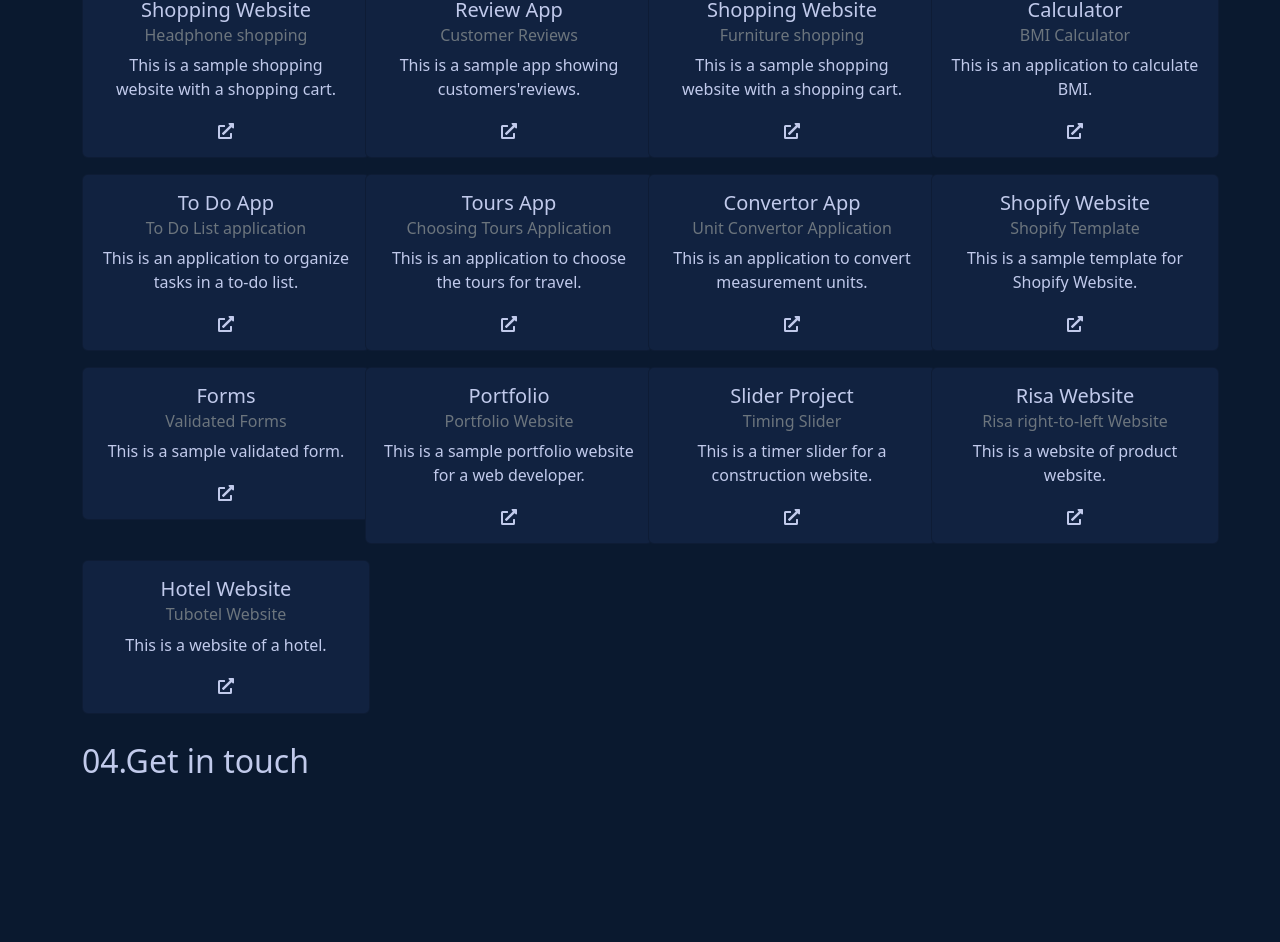
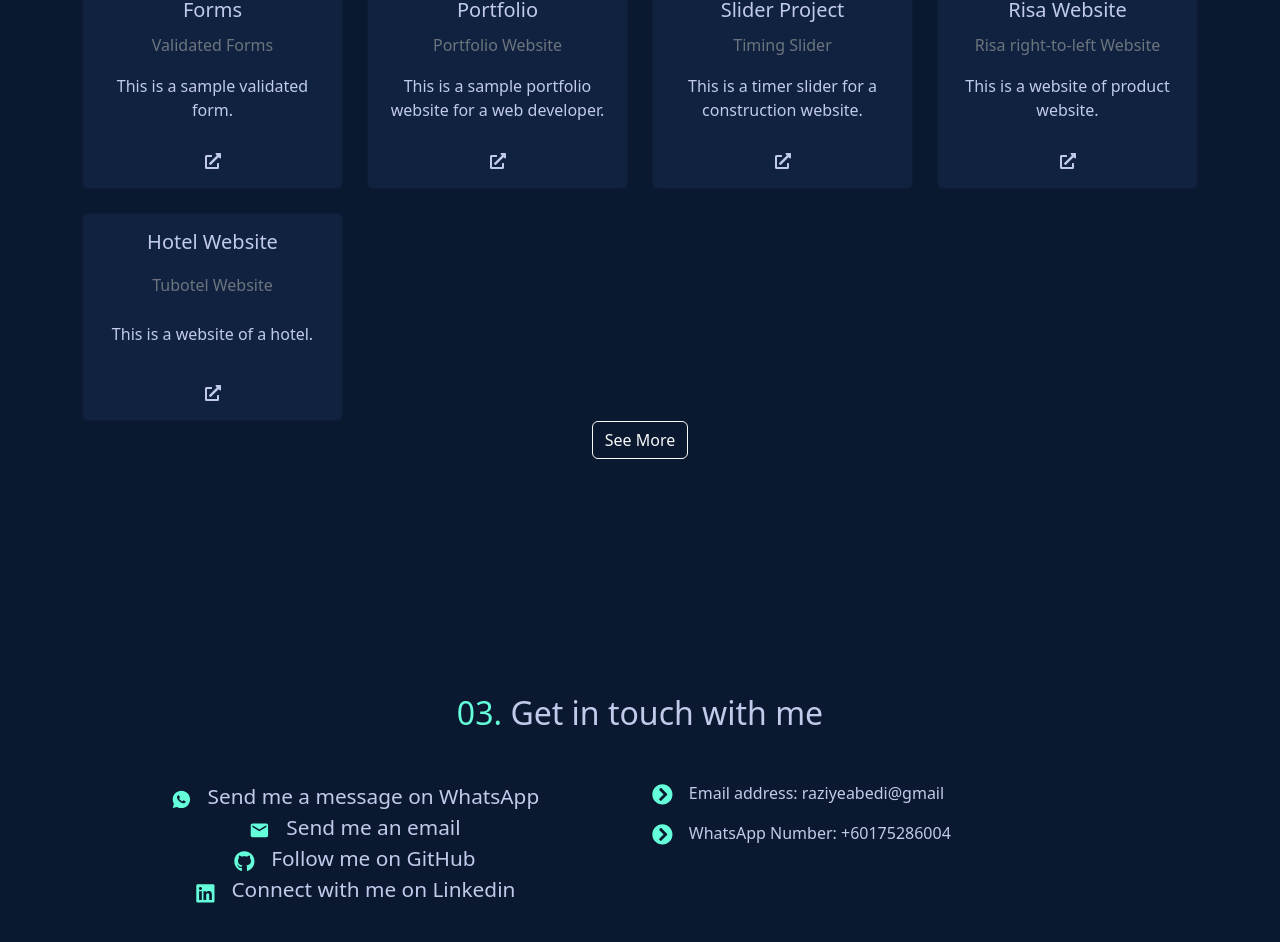
Before and after one commit to Razieh-Abedi/my-portfolio-app, a React (Create React App) app: page / in a window 1280 px wide. Shown: the part 1270-2212 px from the top of the page. Before the commit the page ends 2099 px from the top, so only its background shows below. Built offline with nearby package versions, Linux system fonts and the light colour scheme.

Commit message:
created the contact section

```diff
--- a/package.json
+++ b/package.json
@@ -11,6 +11,7 @@
     "react-dom": "^18.2.0",
     "react-icons": "^4.4.0",
     "react-scripts": "5.0.1",
+    "react-whatsapp": "^0.3.0",
     "web-vitals": "^2.1.4"
   },
   "scripts": {
--- a/src/App.css
+++ b/src/App.css
@@ -15,10 +15,10 @@ code {
 }
 
 /* Custome Css */
-.headerBtn {
+.webBtn {
   background-color: #112240;
 }
-.headerBtn:hover {
+.webBtn:hover {
   background-color: #64ffda !important;
 }
 .headerTopic:hover {
@@ -46,12 +46,9 @@ h2 {
   height: 25rem;
   width: 35rem;
 }
-/* .colProject {
-  height: 40rem;
-} */
+
 .project {
-  width: 18rem;
-  height: 25rem;
+  height: 13rem !important;
   height: 100%;
   transition: transform 0.5s;
   background-color: #112240 !important;
@@ -71,3 +68,14 @@ h2 {
   color: #64ffda;
   transform: scale(1.3);
 }
+.contactIcon {
+  font-size: 1.3rem;
+  color: #64ffda;
+}
+.contactLink {
+  color: #c1caeb;
+  font-size: 1.3rem;
+}
+.contactLink:hover {
+  color: #64ffda;
+}
--- a/src/components/About.jsx
+++ b/src/components/About.jsx
@@ -10,7 +10,7 @@ function About() {
       </h2>
       <div className="container">
         <div className="row align-items-center justify-content-between">
-          <div className="col col-8 about-col">
+          <div className="col col-12 col-md-8 about-col">
             <h6>Hi, my name is</h6>
             <h1 className="ps-5 display-1">Razieh Abedi</h1>
             <h2 className="pt-3">I'm a web developer.</h2>
@@ -20,7 +20,7 @@ function About() {
               on building accessible, human-centered products at Upstatement.
             </p>
           </div>
-          <div className="col col-4 about-col">
+          <div className="col col-12 col-md-4 about-col">
             <img src={profile} alt="Razi" className="h-100 w-100 rounded" />
           </div>
         </div>
--- a/src/components/Contact.jsx
+++ b/src/components/Contact.jsx
@@ -1,11 +1,74 @@
-import React from 'react'
+import React from "react";
+import { FaChevronCircleRight } from "react-icons/fa";
+import { RiWhatsappFill } from "react-icons/ri";
+import { MdEmail } from "react-icons/md";
+import { FaLinkedin, FaGithub } from "react-icons/fa";
 
 function Contact() {
   return (
-    <div className='container my-5'>
-        <h2>04.Get in touch</h2>
-    </div>
-  )
+    <section className="vh-100">
+      <h2 className="text-center mb-5">
+        <span className="number">03. </span>
+        <span>Get in touch with me</span>
+      </h2>
+      <div className="container">
+        <div className="row row-cols-1 row-cols-md-2">
+          <div className="col">
+            {" "}
+            <ul className="text-center list-unstyled">
+              <li>
+                <RiWhatsappFill className="me-3 contactIcon" />
+                <a
+                  href="https://api.whatsapp.com/send?phone=60175286004"
+                  className="text-decoration-none contactLink"
+                >
+                  Send me a message on WhatsApp
+                </a>
+              </li>
+              <li>
+                <MdEmail className="me-3 contactIcon" />
+                <a
+                  href="mailto:raziyeabedi@gmail.com"
+                  className="text-decoration-none contactLink"
+                >
+                  Send me an email
+                </a>
+              </li>
+              <li>
+                <FaGithub className="me-3 contactIcon" />
+                <a
+                  href="https://github.com/Razieh-Abedi"
+                  className="text-decoration-none contactLink"
+                >
+                  Follow me on GitHub
+                </a>
+              </li>
+              <li>
+                {" "}
+                <FaLinkedin className="me-3 contactIcon" />
+                <a
+                  href="https://www.linkedin.com/in/razieh-abedi-45674b226/"
+                  className="text-decoration-none contactLink"
+                >
+                  Connect with me on Linkedin
+                </a>
+              </li>
+            </ul>
+          </div>
+          <div className="col">
+            <p>
+              <FaChevronCircleRight className="me-3 contactIcon" />
+              Email address: raziyeabedi@gmail
+            </p>
+            <p>
+              <FaChevronCircleRight className="me-3 contactIcon" />
+              WhatsApp Number: +60175286004
+            </p>
+          </div>
+        </div>
+      </div>
+    </section>
+  );
 }
 
-export default Contact
+export default Contact;
--- a/src/components/Projects.jsx
+++ b/src/components/Projects.jsx
@@ -3,9 +3,9 @@ import { FaExternalLinkAlt } from "react-icons/fa";
 
 function Projects({ title, subtitle, description, link }) {
   return (
-    <div className="col colProject">
+    <div className="col text-center">
       <div className="card project text-center">
-        <div className="card-body">
+        <div className="card-body h-100 d-flex flex-column justify-content-between">
           <h5 className="card-title title">{title}</h5>
           <h6 className="card-subtitle mb-2 text-muted">{subtitle}</h6>
           <p className="card-text">{description}</p>
--- a/src/components/Work.jsx
+++ b/src/components/Work.jsx
@@ -1,8 +1,9 @@
-import React from "react";
+import React, { useState } from "react";
 import Projects from "./Projects";
 import projectData from "../projectData";
 
 function Work() {
+  const [isShowMore, setIsShowMore] = useState(false);
   return (
     <section className="vh-100">
       <h2 className="text-center mb-5">
@@ -10,11 +11,21 @@ function Work() {
         <span>Some works I have done</span>
       </h2>
       <div className="container">
-        <div className="row row-cols-1 row-cols-md-3  row-cols-lg-4 g-3">
-          {projectData.map((item) => (
-            <Projects key={item.id} {...item}/>
-          ))}
+        <div className="row row-cols-1 row-cols-md-3  row-cols-lg-4 g-4 text-center">
+          {isShowMore
+            ? projectData.map((item) => <Projects key={item.id} {...item} />)
+            : projectData
+                .slice(8)
+                .map((item) => <Projects key={item.id} {...item} />)}
         </div>
+      </div>
+      <div className="text-center">
+        <button
+          className="webBtn btn btn-outline-light"
+          onClick={() => setIsShowMore(!isShowMore)}
+        >
+          {isShowMore ? "See Less" : "See More"}
+        </button>
       </div>
     </section>
   );
--- a/src/components/layout/Header.jsx
+++ b/src/components/layout/Header.jsx
@@ -1,6 +1,7 @@
 import React from "react";
 import { FaLinkedin, FaGithub, FaGlobe } from "react-icons/fa";
-//import { MdEmail } from "react-icons/md";
+import { MdEmail } from "react-icons/md";
+// import ReactWhatsapp from "react-whatsapp";
 import { RiWhatsappFill } from "react-icons/ri";
 
 function Header() {
@@ -25,9 +26,7 @@ function Header() {
           <div className="collapse navbar-collapse" id="navbarSupportedContent">
             <ul className="navbar-nav me-auto mb-2 mb-lg-0 d-flex align-items-center">
               <li class="nav-item ms-3">
-                <button className="btn btn-outline-light headerBtn">
-                  Resume
-                </button>
+                <button className="btn btn-outline-light webBtn">Resume</button>
               </li>
               <li className="nav-item ms-3 headerTopic">About</li>
               <li className="nav-item ms-3 headerTopic">Experience</li>
@@ -66,12 +65,20 @@ function Header() {
           </a>
         </li>
         <li className="ms-3">
-          {" "}
           <a
-            href="0060175286004"
+            href="https://api.whatsapp.com/send?phone=60175286004"
             className="d-flex align-items-center justify-content-center"
           >
             <RiWhatsappFill className="headericon" />
+            {/* <ReactWhatsapp number="1-212-736-5000" message="Hello World!!!" className="headericon"/> */}
+          </a>
+        </li>
+        <li className="ms-3">
+          <a
+            href="mailto:raziyeabedi@gmail.com"
+            className="d-flex align-items-center justify-content-center"
+          >
+            <MdEmail className="headericon" />
           </a>
         </li>
         <li className="ms-3">
```
Also changed, not shown: 1 other file (tests, documents, lock files or other folders).
